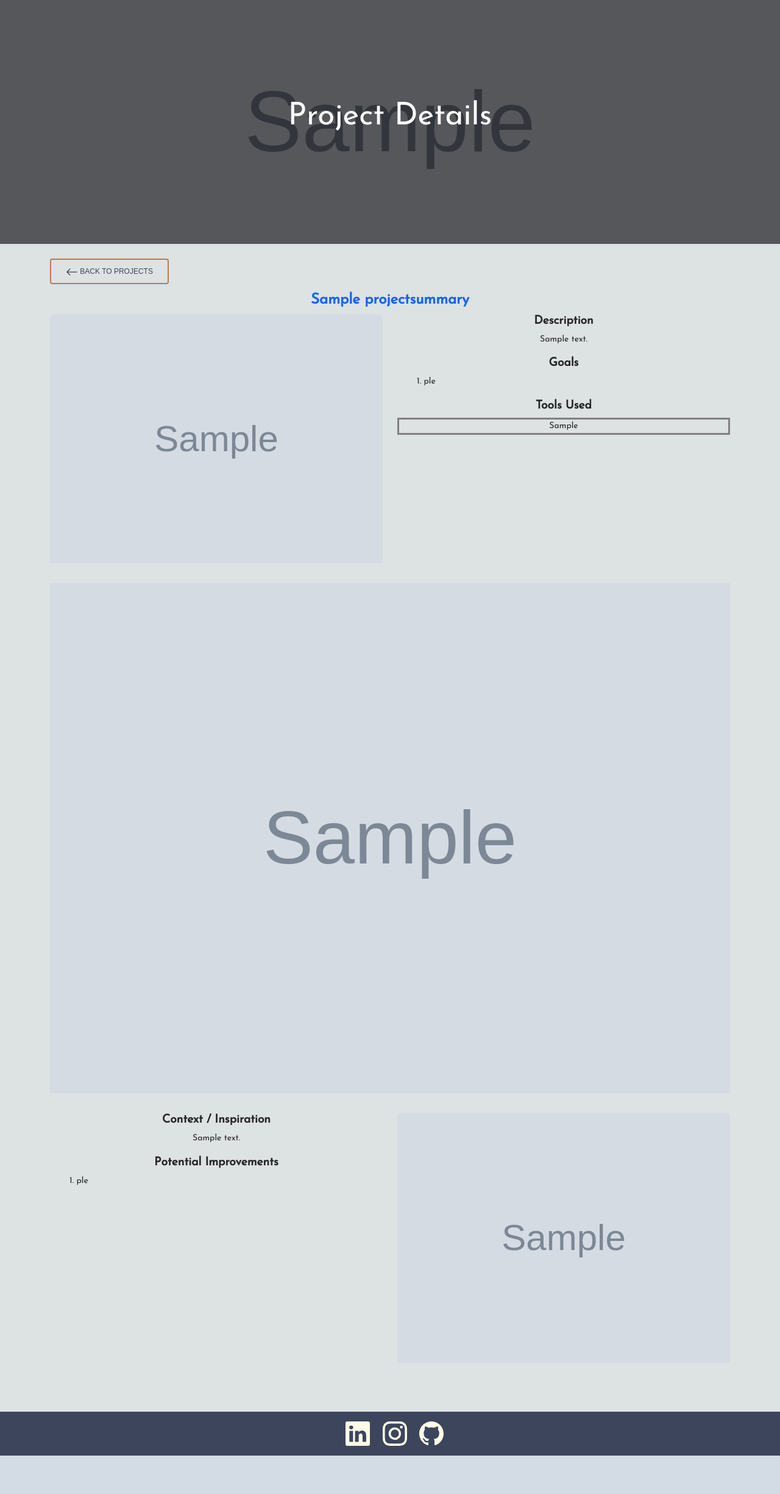
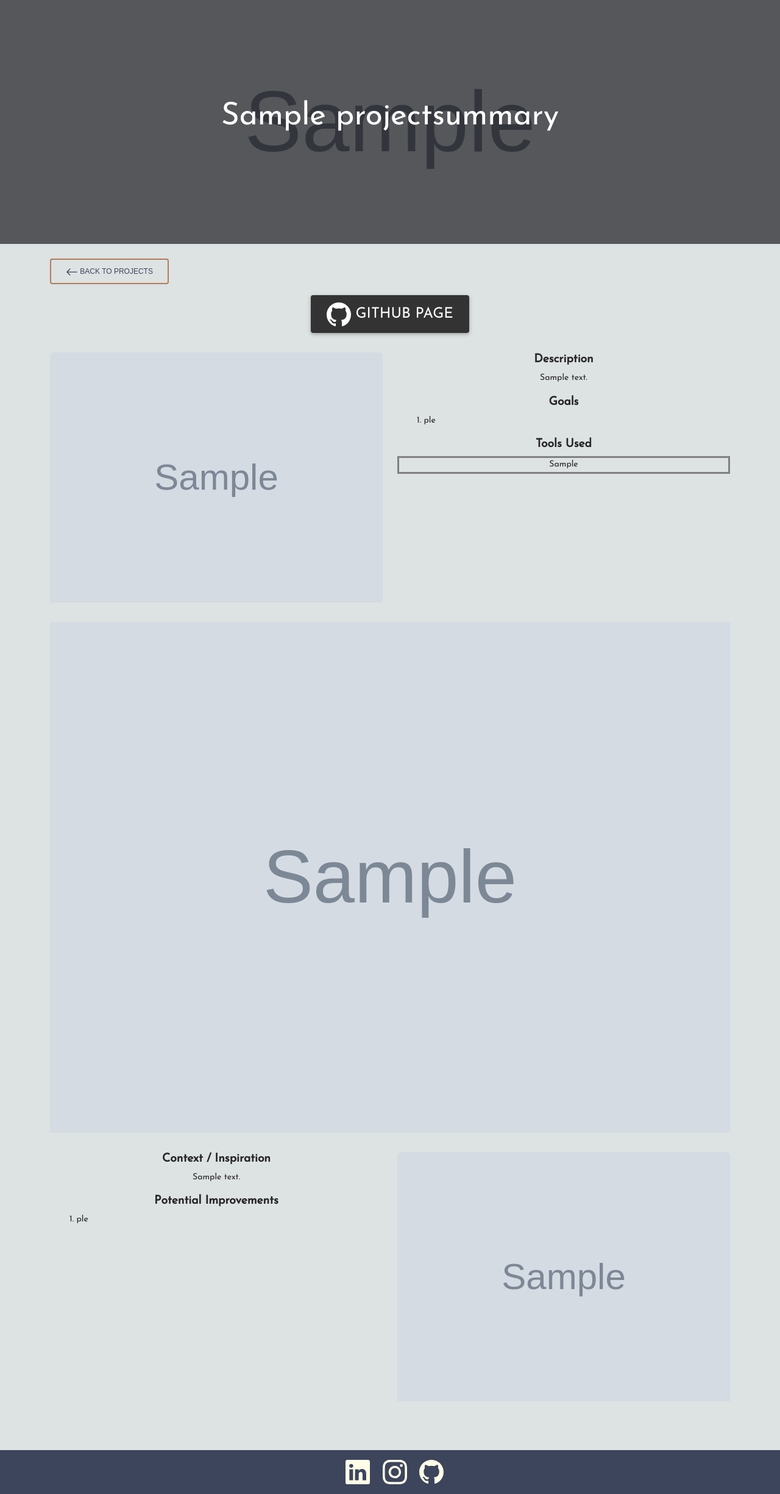
Before and after one commit to jordantanudjaja/Personal-Website, a Django app: a page that uses main/templates/main/Projects/project details.html in a window 1280 px wide. Shown: the whole page at 61% size. Before the commit the page ends 2387 px from the top, so only its background shows below. Run offline with Django 3.2, Linux system fonts and the light colour scheme; tables that the repository leaves empty hold one stand-in row (values such as "Sample post"); grey boxes marked "Sample" are stand-in pictures; some libraries are stand-ins or nearby versions.

Commit message:
Improved readability of certain section

```diff
--- a/main/templates/main/Cookbook/recipe details.html
+++ b/main/templates/main/Cookbook/recipe details.html
@@ -5,7 +5,7 @@
 
 {% block additional_styling %}
     h2 {
-        font-size: clamp(1em, 2vw, 2em);
+        font-size: clamp(2em, 3vw, 3em);
     }
 
     h4 {
@@ -26,7 +26,7 @@
 <!-- Body -->
 <!-- Header -->
 {% block bg_image %}background-image: url({{ background_image }});{% endblock %}
-{% block page_name %}Recipe{% endblock %}
+{% block page_name %}{{ recipe_name }}{% endblock %}
 
 <!-- Back Button -->
 {% block url_route %}/cookbook#recipe_list{% endblock %}
@@ -36,7 +36,7 @@
 {% block details %}
     <div class="row row-cols-1 row-cols-md-1 g-4">
         <div class="card">
-            <h2 class="card-header text-center">{{ recipe_name }}</h2>
+            <h2 class="card-header text-center">Recipe</h2>
             <div class="card-body">
                 <h4><b>Ingredients:</b></h4> <!-- Apparently p tag and span tag is different enough in terms of line and margin spacing -->
                 <div style="margin-left:0.5em;">
--- a/main/templates/main/Library/book genres.html
+++ b/main/templates/main/Library/book genres.html
@@ -61,7 +61,7 @@
                     <div class="card h-100">
                         <img id="book_genre_image" src="{{ genre.profile_picture.url }}" class="card-img-top"/>
                         <div class="card-body text-center">
-                            <h5 class="card-title" style="font-size:clamp(1em, 1.5vw, 1.5em);"><b>{{ genre.title }}</b></h5>
+                            <h5 class="card-title" style="font-size:clamp(1em, 1.5vw, 1.5em); color:#000000;"><b><u>{{ genre.title }}</u></b></h5>
                         </div>
                     </div>
                 </a>
--- a/main/templates/main/Photography/photo categories.html
+++ b/main/templates/main/Photography/photo categories.html
@@ -61,7 +61,7 @@
                       <div class="card h-100">
                           <img src="{{ category.profile_picture.url }}" class="card-img-top"/>
                           <div class="card-body text-center">
-                              <h5 class="card-title" style="font-size:clamp(1em, 1.5vw, 1.5em);"><b>{{ category.title }}</b></h5>
+                              <h5 class="card-title" style="font-size:clamp(1em, 1.5vw, 1.5em); color:#000000;"><b><u>{{ category.title }}</u></b></h5>
                           </div>
                       </div>
                   </a>
--- a/main/templates/main/Projects/project details.html
+++ b/main/templates/main/Projects/project details.html
@@ -6,6 +6,19 @@
 {% block additional_styling %}
     .project-content {
         margin-bottom: 2em;
+    }
+
+    #github_button {
+        font-size: clamp(1.5em, 1.5vw, 2em);
+        color: #FFFFFF;
+        background-color: #333333;
+        border: 2px solid #333333;
+        margin-top: 0.25em;
+    }
+
+    #github_button:hover {
+        background-color: #FFFFFF;
+        color: #333333;
     }
 
     #tools {
@@ -30,7 +43,7 @@
 <!-- Body -->
 <!-- Header -->
 {% block bg_image %}background-image: url({{ background_image }});{% endblock %}
-{% block page_name %}Project Details{% endblock %}
+{% block page_name %}{{ title }}{% endblock %}
 
 <!-- Back Button -->
 {% block url_route %}/projects#project_list{% endblock %}
@@ -38,13 +51,17 @@
 
 <!-- Details -->
 {% block details %}
-    <div class="row row-cols-1 row-cols-md-1 g-4 project-content" style="margin-bottom:-0.5em;">
-        <h2 class="text-center">
-            <a href="{{ github_link }}" target="_blank" rel="noopener noreferrer">
-                <b>{{ title }}</b>
-            </a>
-        </h2>
+    <div class="row row-cols-1 row-cols-md-1 g-4 project-content text-center">
+        <a href="{{ github_link }}" target="_blank" rel="noopener noreferrer" >
+            <button type="button" id="github_button" class="btn" role="button">
+                <svg xmlns="http://www.w3.org/2000/svg" width="40" height="40" fill="currentColor" class="bi bi-github" viewBox="0 0 16 16">
+                    <path d="M8 0C3.58 0 0 3.58 0 8c0 3.54 2.29 6.53 5.47 7.59.4.07.55-.17.55-.38 0-.19-.01-.82-.01-1.49-2.01.37-2.53-.49-2.69-.94-.09-.23-.48-.94-.82-1.13-.28-.15-.68-.52-.01-.53.63-.01 1.08.58 1.23.82.72 1.21 1.87.87 2.33.66.07-.52.28-.87.51-1.07-1.78-.2-3.64-.89-3.64-3.95 0-.87.31-1.59.82-2.15-.08-.2-.36-1.02.08-2.12 0 0 .67-.21 2.2.82.64-.18 1.32-.27 2-.27.68 0 1.36.09 2 .27 1.53-1.04 2.2-.82 2.2-.82.44 1.1.16 1.92.08 2.12.51.56.82 1.27.82 2.15 0 3.07-1.87 3.75-3.65 3.95.29.25.54.73.54 1.48 0 1.07-.01 1.93-.01 2.2 0 .21.15.46.55.38A8.012 8.012 0 0 0 16 8c0-4.42-3.58-8-8-8z"/>
+                </svg>
+                Github Page
+            </button>
+        </a>
     </div>
+
     <div class="row row-cols-1 row-cols-md-2 g-4 project-content">
         <div class="col">
             <img src="{{ top_picture }}" class="card-img-top" style="width:100%;">
--- a/main/templates/main/Projects/project summaries.html
+++ b/main/templates/main/Projects/project summaries.html
@@ -61,7 +61,7 @@
                     <a href="{{ project.hyperlink }}">
                         <img id="project_pp" src="{{ project.project_picture.url }}" class="card-img-top"/>
                         <div class="card-body">
-                            <h5 class="card-title" style="font-size:clamp(1em, 1.5vw, 1.5em);"><b>{{ project.title }}</b></h5>
+                            <h5 class="card-title" style="font-size:clamp(1em, 1.5vw, 1.5em); color:#000000;"><b><u>{{ project.title }}</u></b></h5>
                     </a>
                             <p class="card-text text-start" style="font-size:clamp(0.8em, 1.35vw, 1em);">{{ project.summary }}</p>
                             <p class="card-footer text-start" style="font-size:clamp(0.8em, 1.35vw, 1em);">
```
